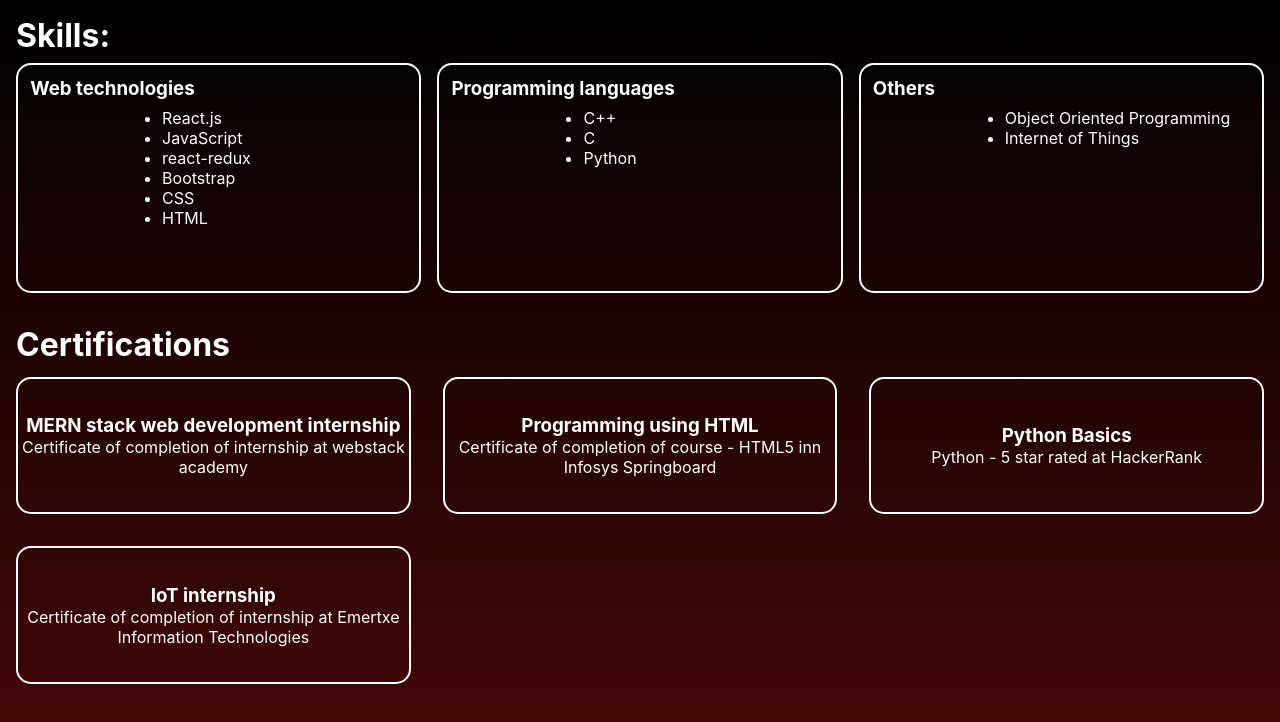
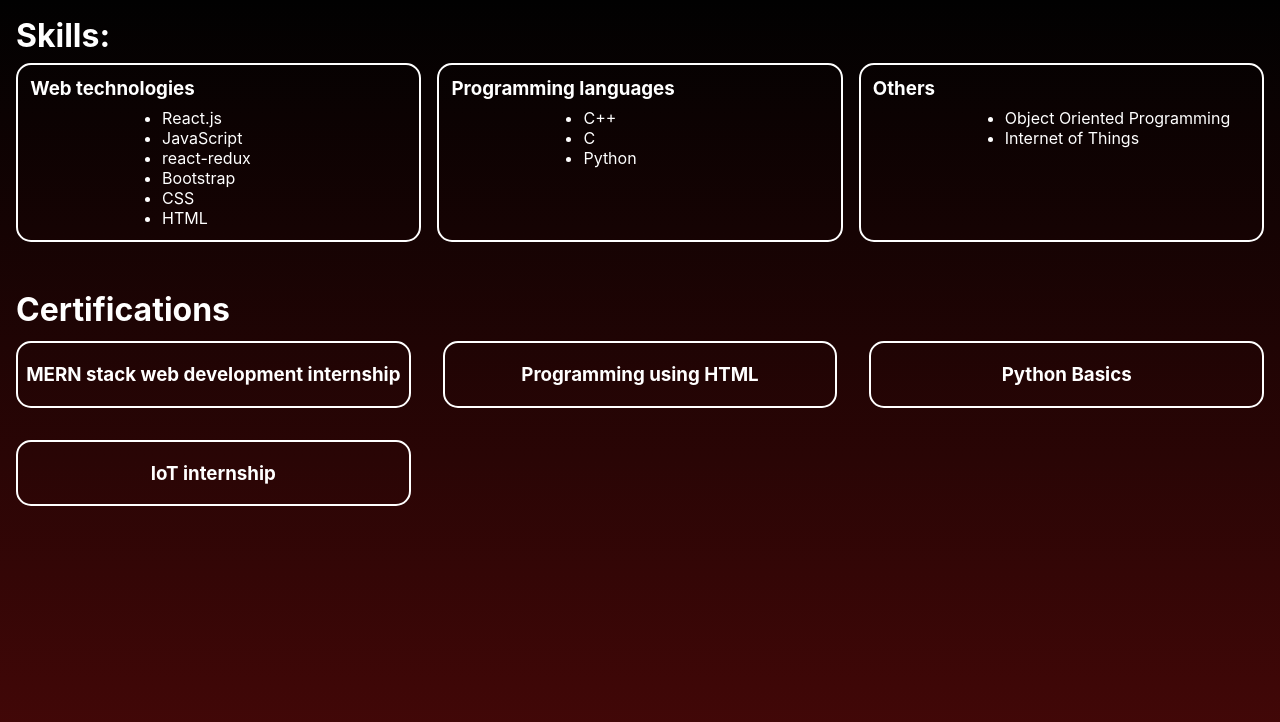
Before and after one commit to Ayyangurueswar/personal-portfolio, a React (Create React App) app: page /skills in a window 1280 px wide. Shown: the top 722 px of the page. Built offline with nearby package versions, Linux system fonts and the light colour scheme.

Commit message:
Added animations

```diff
--- a/src/About.js
+++ b/src/About.js
@@ -4,7 +4,7 @@ import { Link } from 'react-router-dom'
 const About = () => {
   return (
     <div className='about_container'>
-      <img src="/images/ayyan.jpg" alt='ayyan'/>
+      <img src="/images/ayyan.jpg" alt='ayyan' className='pic'/>
       <p>Hi there, This is Ayyan Guru Eswar - A passionate frontend developer well versed
         in React.js and with strong basics of HTML, CSS and JavaScript
       </p>
--- a/src/App.css
+++ b/src/App.css
@@ -2,6 +2,12 @@
   margin: 0;
   padding: 0;
   box-sizing: border-box;
+}
+
+body{
+  color: white;
+  background: rgba(72, 8, 8, 1.0);
+  background: linear-gradient(0deg, rgba(72, 8, 8, 1.0), rgba(1, 1, 1, 1.0));
 }
 
 .about_container{
@@ -19,9 +25,6 @@
 .container{
   width:100%;
   height:100%;
-  color: white;
-  background: rgba(72, 8, 8, 1.0);
-  background: linear-gradient(0deg, rgba(72, 8, 8, 1.0), rgba(1, 1, 1, 1.0));
 }
 
 .nav_section{
@@ -56,9 +59,9 @@
   text-align: center;
 }
 
-.about_container img{
+.pic{
   width:20%;
-  height:35%;
+  height:45%;
   border-radius: 100%;
 }
 
@@ -114,6 +117,9 @@
   width: 100vw;
   height: 100vh;
   padding: 1rem;
+  display: flex;
+  flex-direction: column;
+  gap: 1rem;
 }
 
 .skill_list{
@@ -139,7 +145,7 @@
 
 .certifications{
   width: 100%;
-  height: 40%;
+  height: 120%;
   display: grid;
   grid-template-columns: repeat(3, 1fr);
   grid-auto-rows: minmax(2, auto);
@@ -159,10 +165,14 @@
 }
 
 .cert_wrapper{
+  width: 100%;
+  height: 100%;
   display: flex;
   flex-direction: column;
   align-items: center;
   justify-content: center;
+  position: relative;
+  overflow: hidden;
 }
 
 .cert_wrapper p{
@@ -174,3 +184,24 @@
   height: 100vh;
   padding: 1%;
 }
+
+.cert_wrapper .overlay{
+  position: absolute;
+  bottom: 0;
+  left: 0;
+  height: 0%;
+  width: 100%;
+  border-radius: 15px;
+  opacity: 0;
+  background-color: rgb(37, 32, 32);
+  display: flex;
+  align-items: center;
+  justify-content: center;
+  overflow: hidden;
+  transition: all 0.5s;
+}
+
+.cert_wrapper:hover .overlay{
+  opacity: 1;
+  height: 100%;
+}
--- a/src/Skills.js
+++ b/src/Skills.js
@@ -3,6 +3,7 @@ import React from 'react'
 const Skills = () => {
   return (
     <div className='skills_container'>
+      <div>
         <h1>Skills:</h1>
         <div className='skill_list'>
           <div className='skill'>
@@ -32,32 +33,43 @@ const Skills = () => {
             </ul>
           </div>
         </div>
+        </div>
+      <div>
         <h1>Certifications</h1>
         <div className='certifications'>
           <a href='https://drive.google.com/file/d/1TYuO2ofp1HgENRrCydOXZ05wq-o1diA0/view?usp=sharing' className='cert'>
             <div className='cert_wrapper'>
               <h3>MERN stack web development internship</h3>
+              <div className='overlay'>
                 <p>Certificate of completion of internship at webstack academy</p>
+              </div>
             </div>
           </a>
           <a href='https://drive.google.com/file/d/1GXm2lQ1FLI5M53X3XXNr3GnhIVQuPx6q/view?usp=sharing' className='cert'>
             <div className='cert_wrapper'>
               <h3>Programming using HTML</h3>
-            <p>Certificate of completion of course - HTML5 inn Infosys Springboard</p>
+              <div className='overlay'>
+                <p>Certificate of completion of course - HTML5 in Infosys Springboard</p>
+              </div>
             </div>
           </a>
           <a href='https://www.hackerrank.com/certificates/70c8844302af' className='cert'>
             <div className='cert_wrapper'>
               <h3>Python Basics</h3>
+              <div className='overlay'>
                 <p>Python - 5 star rated at HackerRank</p>
+              </div>
             </div>
           </a>
           <a href='https://drive.google.com/file/d/1LJK_-G4G3Pg8lLDuTBJg-TsgxB7D_Tv7/view?usp=sharing' className='cert'>
             <div className='cert_wrapper'>
               <h3>IoT internship</h3>
+              <div className='overlay'>
                 <p>Certificate of completion of internship at Emertxe Information Technologies</p>
               </div>
+            </div>
           </a>
+        </div>
       </div>
     </div>
   )
```
Lines whose indentation alone changed are shown as unchanged.
